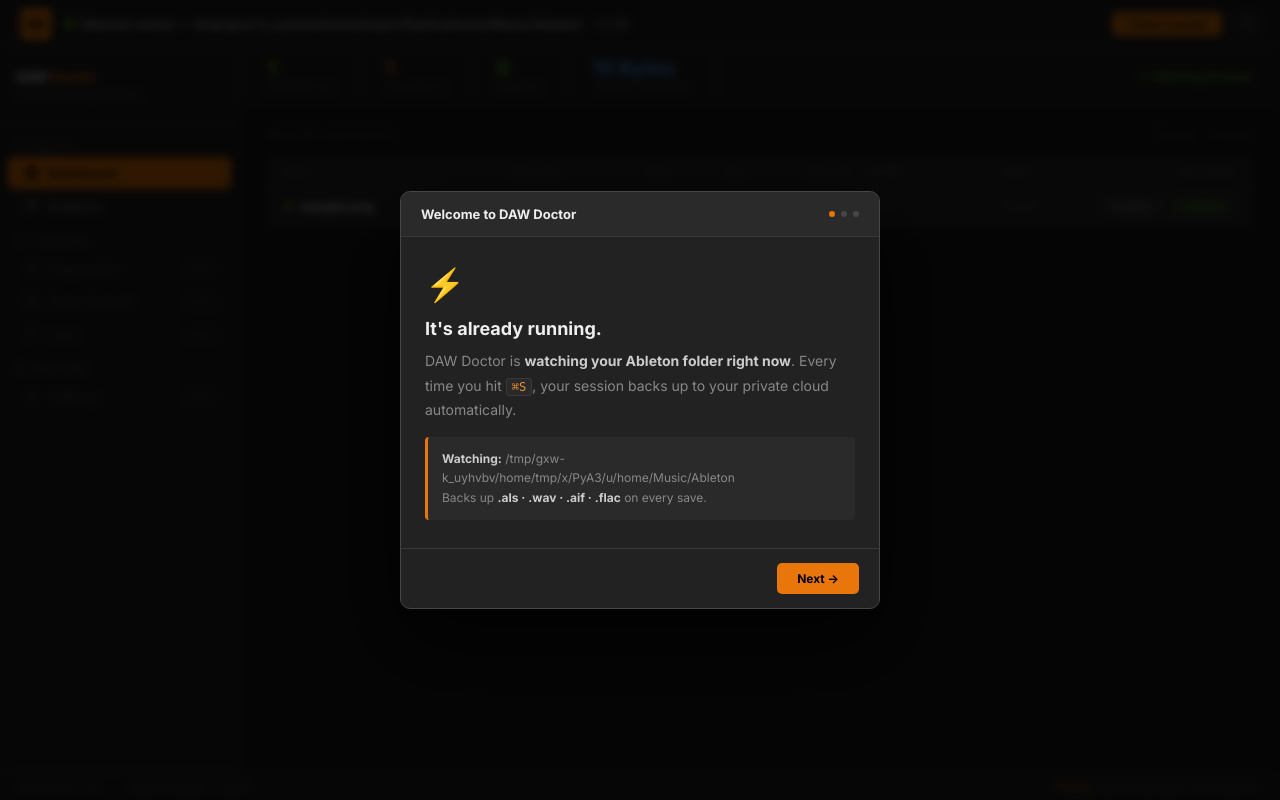
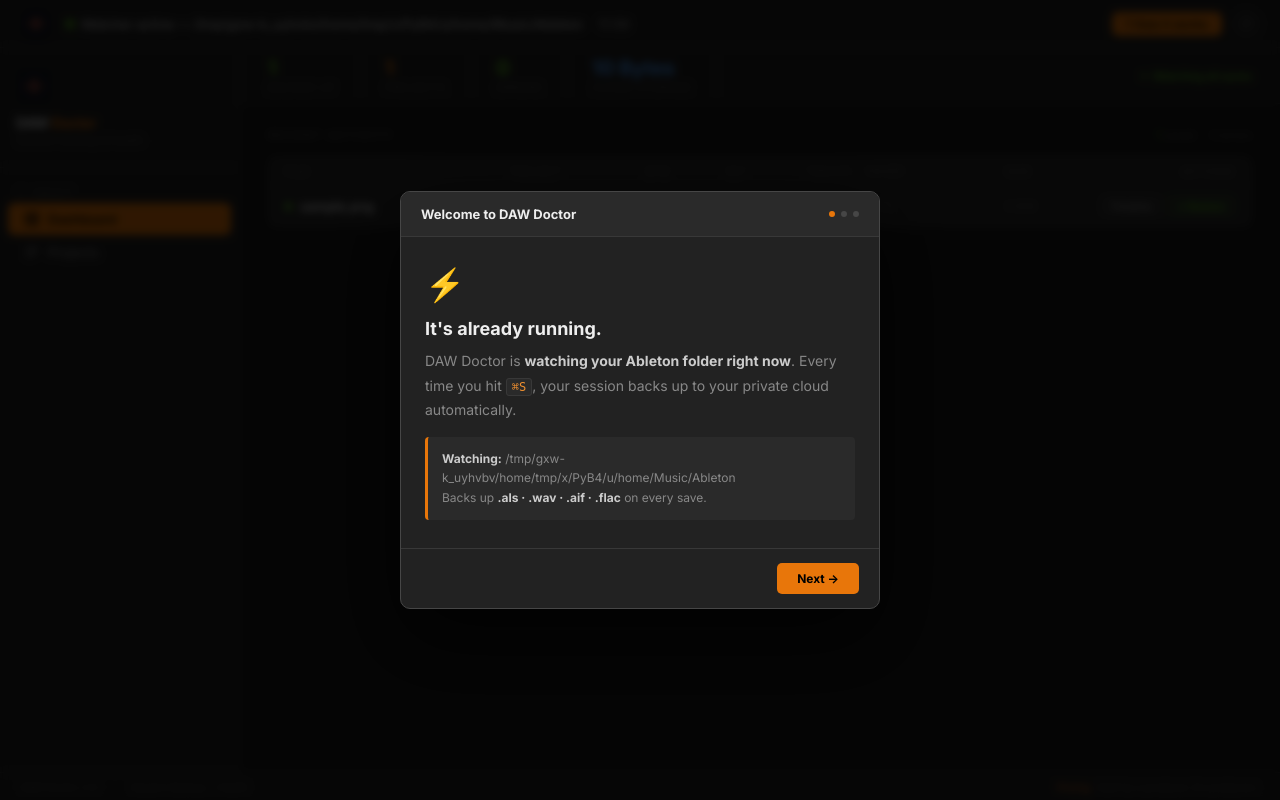
Before and after one commit to papjamzzz/producer-vault, a Flask app: page / in a window 1280 px wide. Run offline with Flask 3, Linux system fonts and the light colour scheme; tables that the repository leaves empty hold one stand-in row (values such as "Sample post").

Commit message:
Add logo, clean sidebar — logo.png in header + sidebar, remove greyed stubs
- Logo in topbar (32px) and sidebar brand area (36px)
- onerror fallback to text if logo missing
- Removed greyed-out Diagnostics/Track Monitor/Logs/Settings from sidebar
  (will add back when those features are actually built)

Co-Authored-By: Claude Sonnet 4.6 <noreply@anthropic.com>

```diff
--- a/templates/index.html
+++ b/templates/index.html
@@ -35,10 +35,11 @@
     z-index: 10;
   }
   .topbar-logo {
-    width: 32px; height: 32px; background: var(--orange); border-radius: 6px;
-    display: flex; align-items: center; justify-content: center;
-    font-weight: 800; font-size: 13px; color: #000; letter-spacing: -0.5px; flex-shrink: 0;
+    width: 32px; height: 32px; border-radius: 6px;
+    overflow: hidden; flex-shrink: 0; display: flex; align-items: center; justify-content: center;
+    background: var(--orange);
   }
+  .topbar-logo img { width: 32px; height: 32px; object-fit: cover; display: block; }
   .topbar-status { display: flex; align-items: center; gap: 7px; flex: 1; }
   .status-dot { width: 8px; height: 8px; border-radius: 50%; flex-shrink: 0; }
   .status-dot.green { background: var(--green); box-shadow: 0 0 5px var(--green); animation: glow 3s ease-in-out infinite; }
@@ -70,6 +71,8 @@
     display: flex; flex-direction: column; flex-shrink: 0; overflow-y: auto; padding: 16px 0 24px;
   }
   .sidebar-brand { padding: 4px 16px 20px; border-bottom: 1px solid var(--border); margin-bottom: 12px; }
+  .sidebar-brand-logo { width: 36px; height: 36px; border-radius: 6px; overflow: hidden; margin-bottom: 10px; }
+  .sidebar-brand-logo img { width: 100%; height: 100%; object-fit: cover; display: block; }
   .sidebar-brand-name { font-size: 14px; font-weight: 700; color: var(--white); letter-spacing: -0.3px; }
   .sidebar-brand-name span { color: var(--orange); }
   .sidebar-brand-sub { font-size: 11px; color: var(--muted); margin-top: 2px; }
@@ -264,7 +267,7 @@
 
 <!-- ── Top Bar ── -->
 <div class="topbar">
-  <div class="topbar-logo">DD</div>
+  <div class="topbar-logo"><img src="/static/logo.png" alt="DAW Doctor" onerror="this.parentElement.textContent='DD'"></div>
   <div class="topbar-status">
     <div class="status-dot green" id="watcher-led"></div>
     <span class="status-text" id="status-text">Watcher active — {{ watch_folder | replace('/Users/miahsm1/', '~/') }}</span>
@@ -282,6 +285,9 @@
   <!-- Sidebar -->
   <div class="sidebar">
     <div class="sidebar-brand">
+      <div class="sidebar-brand-logo">
+        <img src="/static/logo.png" alt="DAW Doctor" onerror="this.style.display='none'">
+      </div>
       <div class="sidebar-brand-name">DAW <span>Doctor</span></div>
       <div class="sidebar-brand-sub">Session backup &amp; health</div>
     </div>
@@ -301,39 +307,6 @@
       </div>
     </div>
 
-    <div class="sidebar-section">
-      <div class="sidebar-section-label">
-        <svg width="10" height="10" viewBox="0 0 10 10" fill="none" stroke="currentColor" stroke-width="1.5"><path d="M1 9L5 1l4 8"/><path d="M2.5 6h5"/></svg>
-        TOOLING
-      </div>
-      <div class="nav-item soon">
-        <svg width="14" height="14" viewBox="0 0 14 14" fill="none" stroke="currentColor" stroke-width="1.5"><circle cx="7" cy="7" r="5"/><path d="M7 4v3l2 2"/></svg>
-        Diagnostics
-        <span class="nav-soon-tag">soon</span>
-      </div>
-      <div class="nav-item soon">
-        <svg width="14" height="14" viewBox="0 0 14 14" fill="none" stroke="currentColor" stroke-width="1.5"><rect x="1" y="3" width="12" height="8" rx="1"/><path d="M4 3V2M10 3V2M1 6h12"/></svg>
-        Track Monitor
-        <span class="nav-soon-tag">soon</span>
-      </div>
-      <div class="nav-item soon">
-        <svg width="14" height="14" viewBox="0 0 14 14" fill="none" stroke="currentColor" stroke-width="1.5"><path d="M1 3h12M1 6h9M1 9h6M1 12h4"/></svg>
-        Logs
-        <span class="nav-soon-tag">soon</span>
-      </div>
-    </div>
-
-    <div class="sidebar-section">
-      <div class="sidebar-section-label">
-        <svg width="10" height="10" viewBox="0 0 10 10" fill="none" stroke="currentColor" stroke-width="1.5"><rect x="1" y="1" width="8" height="8" rx="1"/><path d="M3 1v8M1 4h8"/></svg>
-        SYSTEM
-      </div>
-      <div class="nav-item soon">
-        <svg width="14" height="14" viewBox="0 0 14 14" fill="none" stroke="currentColor" stroke-width="1.5"><circle cx="7" cy="7" r="2.5"/><path d="M7 1v2M7 11v2M1 7h2M11 7h2M2.8 2.8l1.4 1.4M9.8 9.8l1.4 1.4M2.8 11.2l1.4-1.4M9.8 4.2l1.4-1.4"/></svg>
-        Settings
-        <span class="nav-soon-tag">soon</span>
-      </div>
-    </div>
   </div>
 
   <!-- Main -->
```
Also changed, not shown: templates/project.html (+4 -4 lines), static/logo.png (added).
